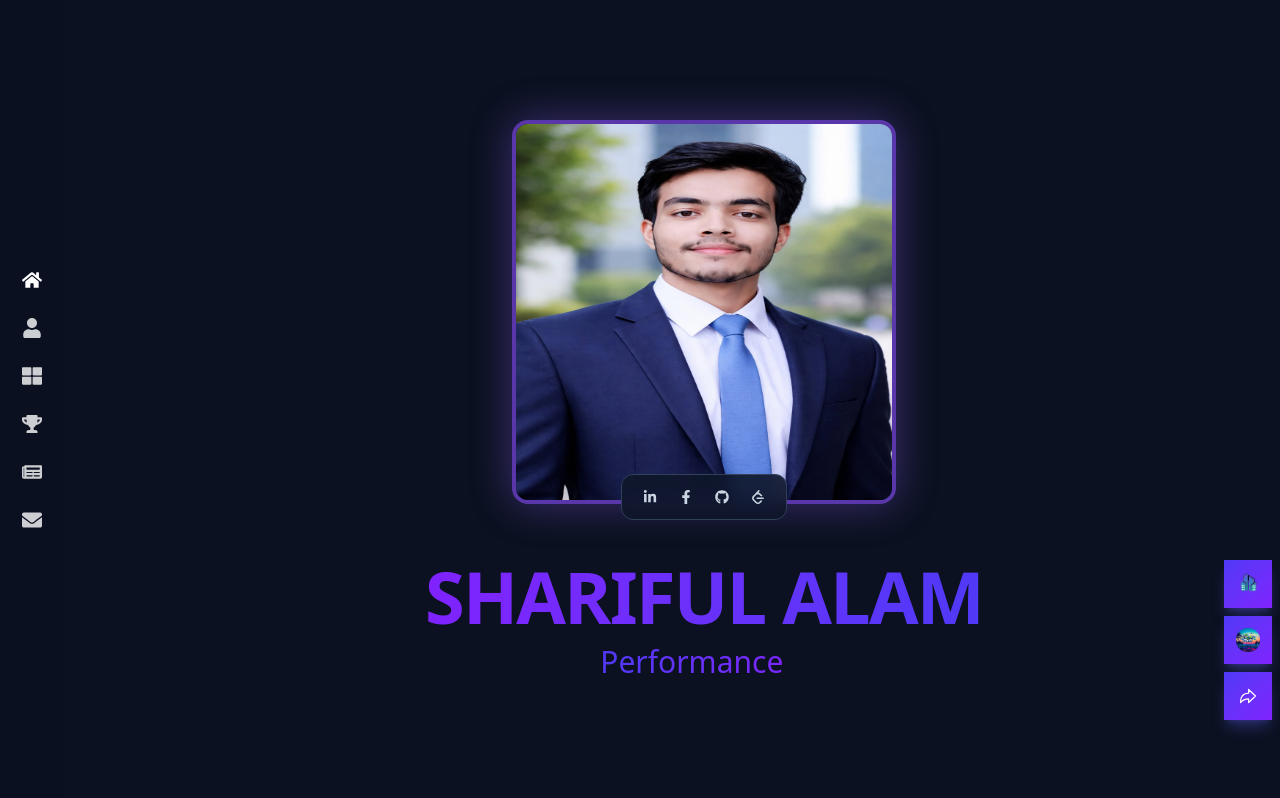
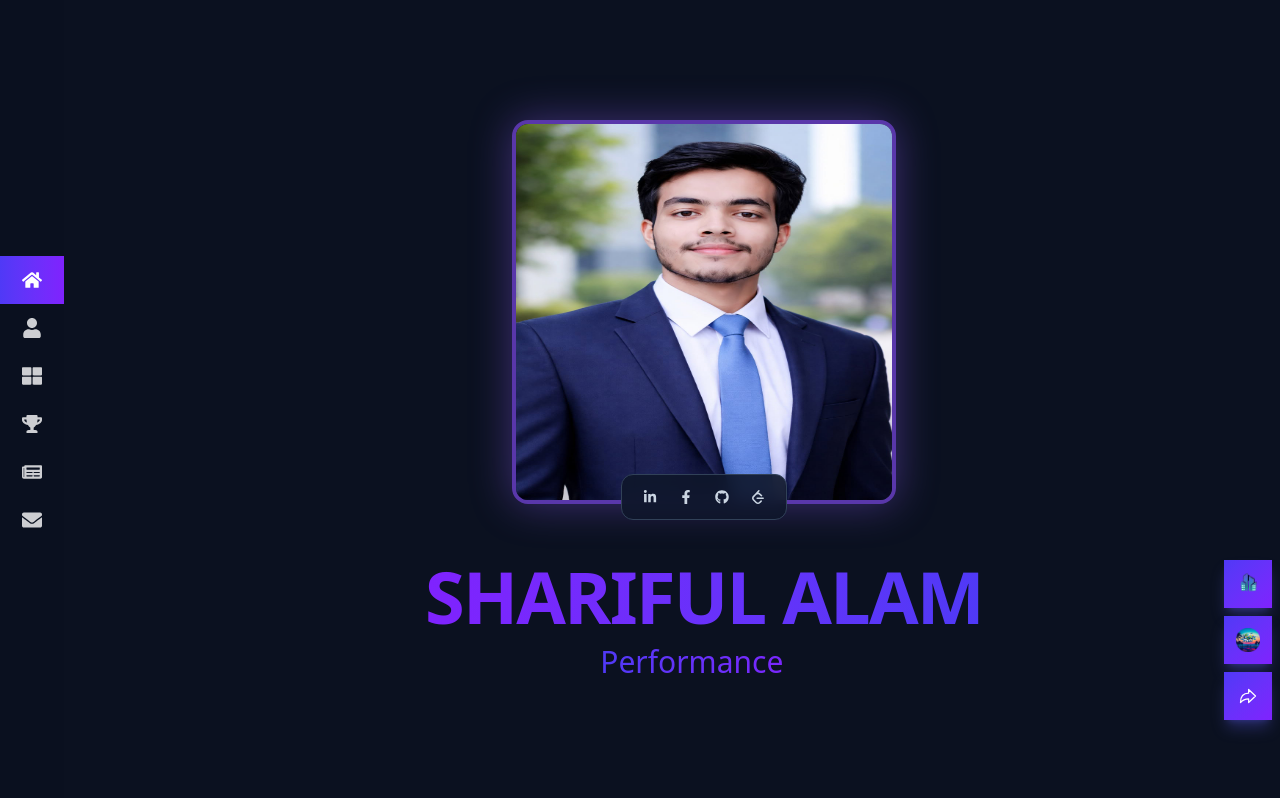
Before and after one commit to SHARIFULALAM2025/sharifflio, a Next.js app: page / in a window 1280 px wide. Shown: the top 798 px of the page. Built offline with nearby package versions, Linux system fonts and the light colour scheme.

Commit message:
update all

```diff
--- a/src/Components/Sidebar.tsx
+++ b/src/Components/Sidebar.tsx
@@ -47,8 +47,7 @@ const isHome = pathname === '/'
             const Icon = item.icon
 
             const linkClassName = isActive
-              ? `group relative flex items-center justify-center
-                transition-all duration-300vbg-gradient-to-r from-indigo-600 to-violet-600 text-white h-12 w-12 rounded-xl md:h-12 md:w-16 md:rounded-none`
+              ? `group relative flex items-center justify-center transition-all duration-300 bg-gradient-to-r from-indigo-600 to-violet-600 text-white h-12 w-12 rounded-xl md:h-12 md:w-16 md:rounded-none`
               : `group relative flex items-center justify-center transition-all duration-300 text-white/80 hover:bg-white/5 hover:text-white h-12 w-12 rounded-xl md:h-12 md:w-16 md:rounded-none`
 
             return (
```
